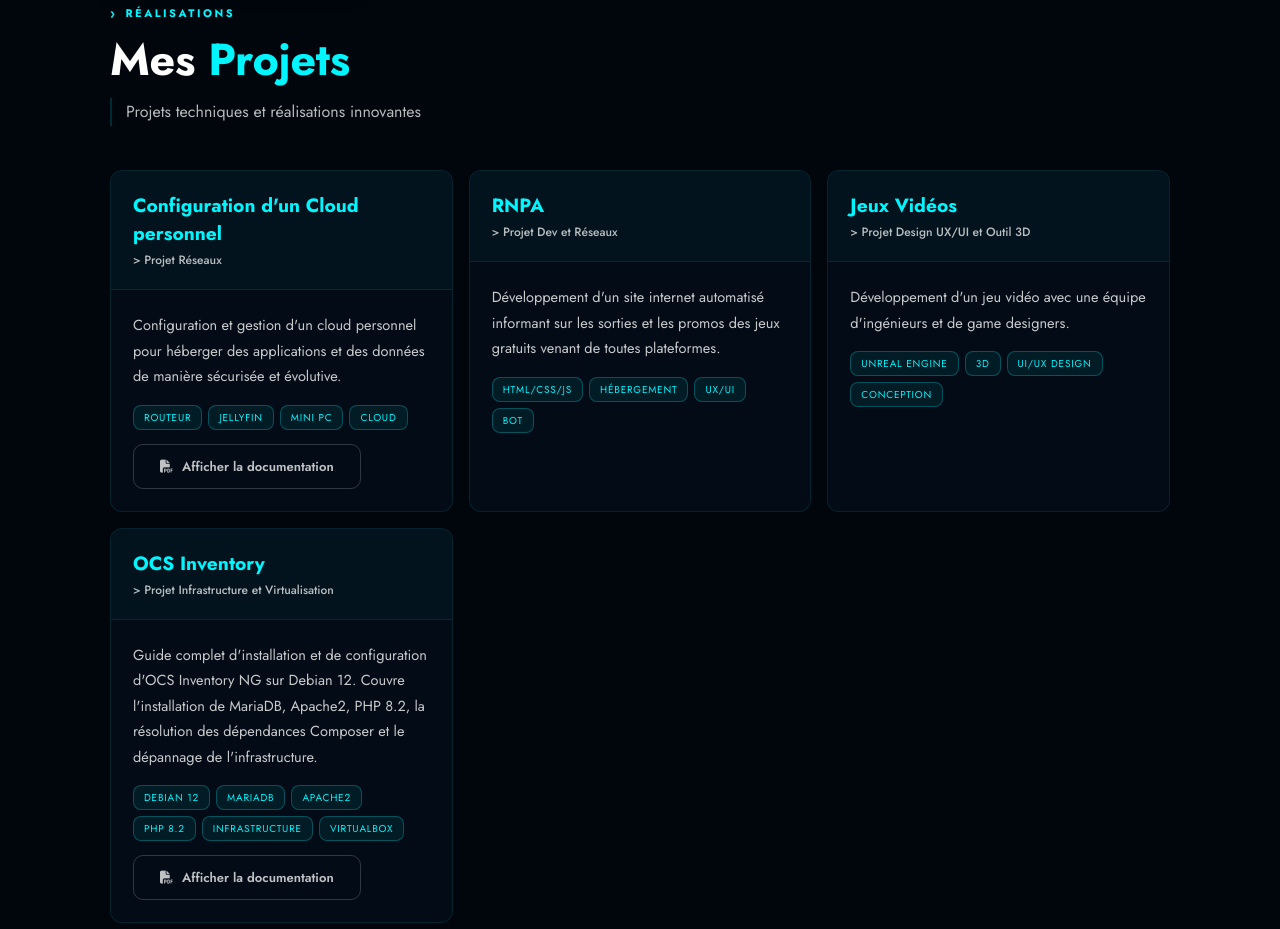
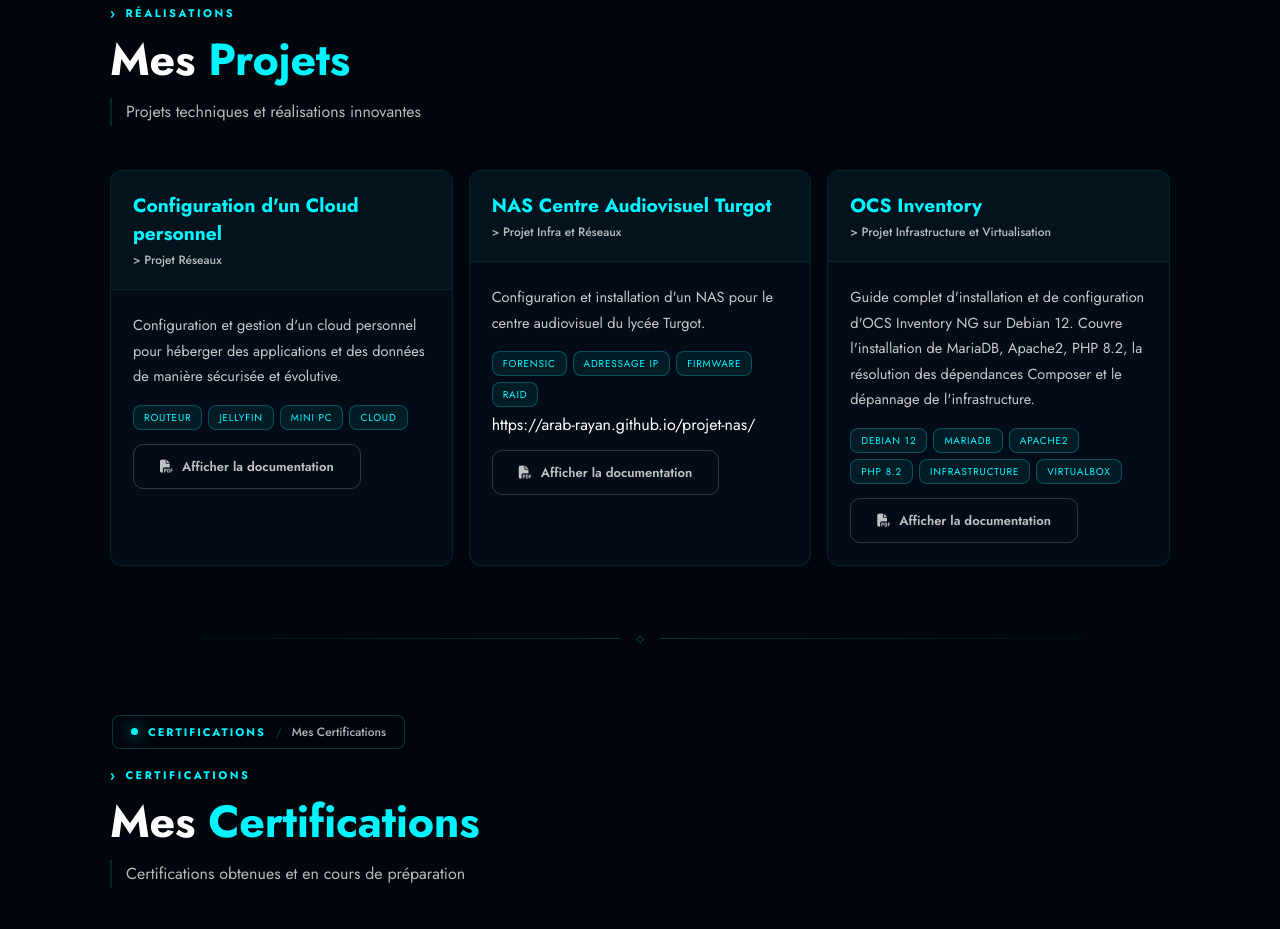
Before and after one commit to selene-saenz/Eportfolio, a plain HTML site: page index.html in a window 1280 px wide. Shown: the part 2640-3569 px from the top of the page. Drawn offline with Linux system fonts and the light colour scheme; animation ran at ten frames a second.

Commit message:
Modify project cards for NAS and remove Jeux Vidéos
Updated project details for NAS Centre Audiovisuel Turgot and removed the Jeux Vidéos project section.

```diff
--- a/index.html
+++ b/index.html
@@ -909,32 +909,18 @@
                 </div>
                 <div class="project-card reveal">
                     <div class="project-header">
-                        <h3>RNPA</h3>
-                        <div class="project-type">> Projet Dev et Réseaux</div>
+                        <h3>NAS Centre Audiovisuel Turgot</h3>
+                        <div class="project-type">> Projet Infra et Réseaux</div>
                     </div>
                     <div class="project-content">
-                        <p class="project-description">Développement d'un site internet automatisé informant sur les sorties et les promos des jeux gratuits venant de toutes plateformes.</p>
+                        <p class="project-description">Configuration et installation d'un NAS pour le centre audiovisuel du lycée Turgot.</p>
                         <div class="project-tags">
-                            <span class="tag">HTML/CSS/JS</span>
-                            <span class="tag">Hébergement</span>
-                            <span class="tag">UX/UI</span>
-                            <span class="tag">Bot</span>
+                            <span class="tag">Forensic</span>
+                            <span class="tag">Adressage IP</span>
+                            <span class="tag">Firmware</span>
+                            <span class="tag">RAID</span> https://arab-rayan.github.io/projet-nas/
                         </div>
-                    </div>
-                </div>
-                <div class="project-card reveal">
-                    <div class="project-header">
-                        <h3>Jeux Vidéos</h3>
-                        <div class="project-type">> Projet Design UX/UI et Outil 3D</div>
-                    </div>
-                    <div class="project-content">
-                        <p class="project-description">Développement d'un jeu vidéo avec une équipe d'ingénieurs et de game designers.</p>
-                        <div class="project-tags">
-                            <span class="tag">Unreal Engine</span>
-                            <span class="tag">3D</span>
-                            <span class="tag">UI/UX Design</span>
-                            <span class="tag">Conception</span>
-                        </div>
+                        <button onclick="openDocumentation('https://arab-rayan.github.io/projet-nas/', 'Documentation Général NAS')" class="btn btn-secondary" style="margin-top:14px;"><i class="fas fa-file-pdf"></i> Afficher la documentation</button>
                     </div>
                 </div>
                 <div class="project-card reveal">
```
